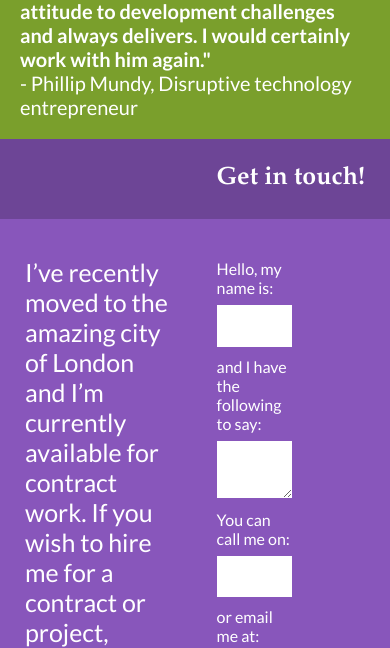
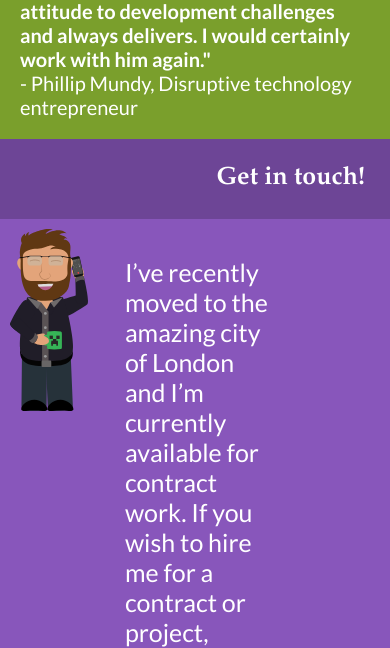
Before and after one commit to foxleigh81/portfolio-archived, a PHP site: page / in a window 390 px wide. Shown: the part 3174-3822 px from the top of the page. Run offline with PHP 8.4, Linux system fonts and the light colour scheme; style sheets or scripts are compiled from the project's sources; some libraries are stand-ins or nearby versions; some web fonts are replaced.

Commit message:
added alex-phone.svg image

```diff
--- a/index.php
+++ b/index.php
@@ -156,6 +156,7 @@
     </section>
     <section class="contact">
         <h2>Get in touch!</h2>
+        <img src="/static/images/alex-phone.svg" width="20%" alt="An illustration of me, Alex Ward holding a cup of tea and talking on the phone.">
         <div class="col max-2">
             <div class="text-wrap">
                 <p>I’ve recently moved to the amazing city of London and I’m currently available for contract work. If you wish to hire me for a contract or  project, please contact me either using the form or the details below.</p>
--- a/static/styles/css/core.css
+++ b/static/styles/css/core.css
@@ -271,6 +271,8 @@ body > section {
     background-color: #8856BB; }
     body > section.contact > h2 {
       text-align: right; }
+    body > section.contact img {
+      padding: 1em; }
     body > section.contact a {
       color: #fff; }
     body > section.contact a:hover {
--- a/static/styles/scss/custom.scss
+++ b/static/styles/scss/custom.scss
@@ -179,7 +179,7 @@ body > section {
         background-color: #8856BB;
 
         > h2 { text-align: right; }
-
+        img { padding: 1em;}
         a { color: #fff; }
         a:hover { color: darken(#8856BB, 30%); }
 
```
Also changed, not shown: static/images/ALFACES.svg, static/images/alex-phone.svg (added), 1 other file.
